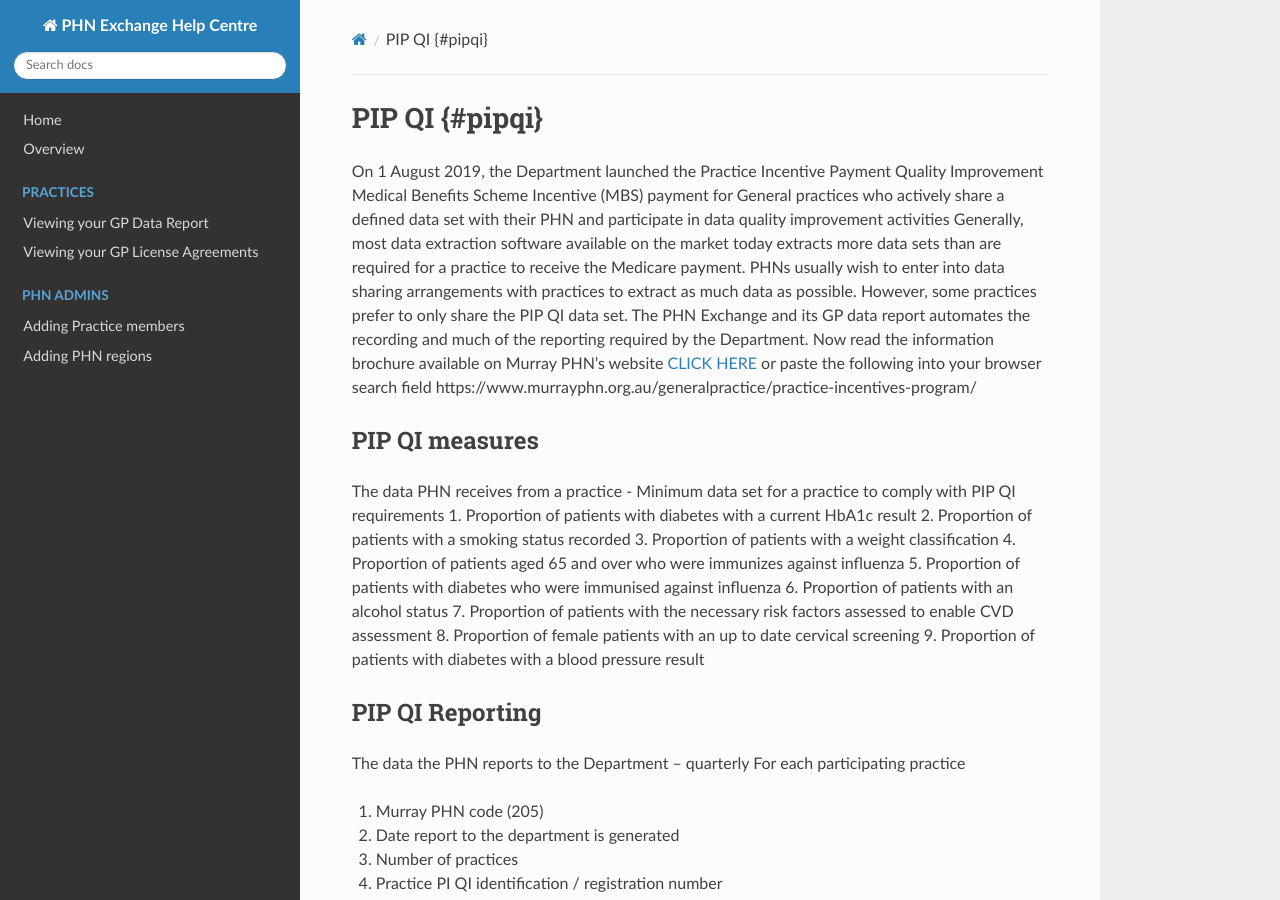
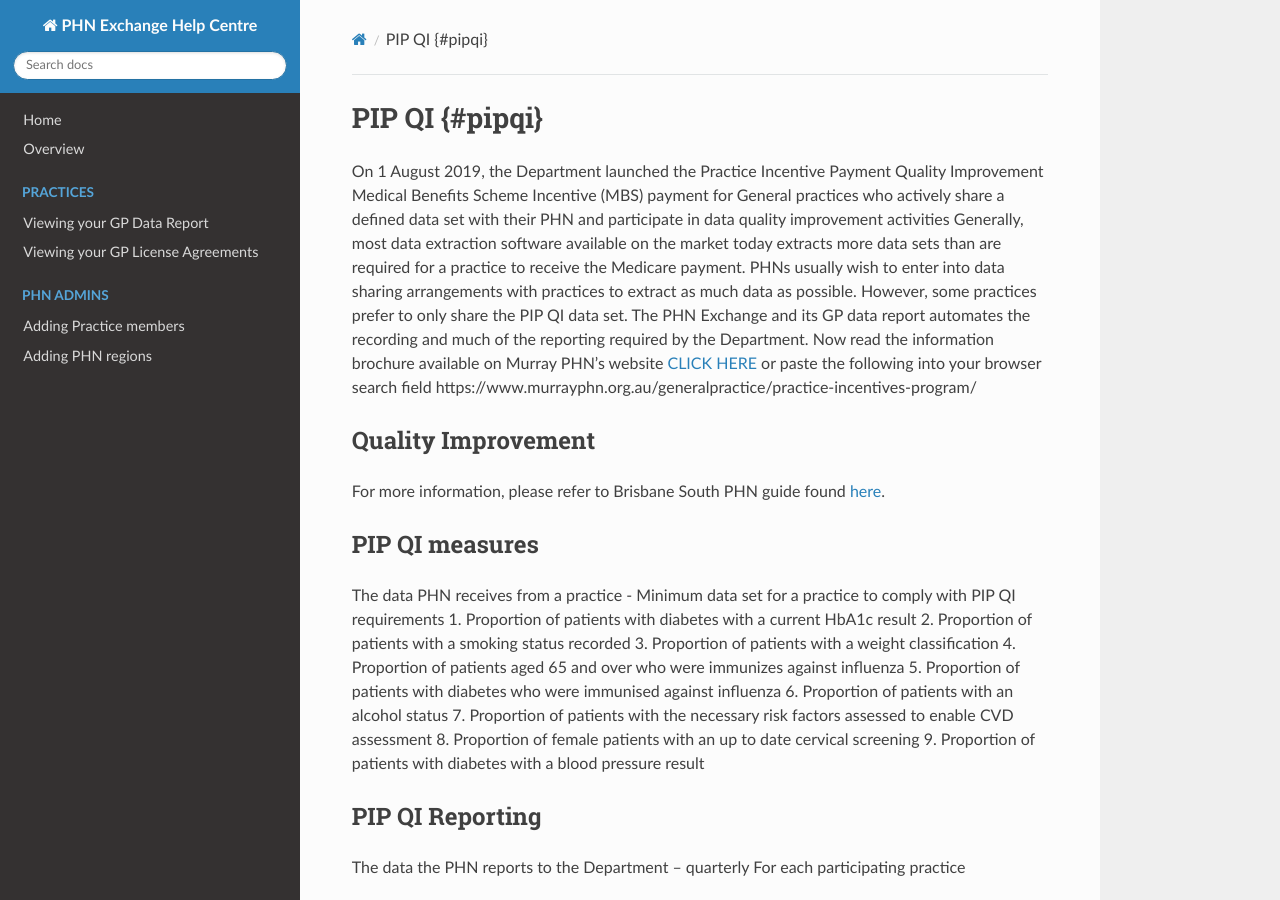
Before and after one commit to MurrayPHN/phn-exchange-docs, an MkDocs documentation site: the page built from docs/pipqi.md, in a window 1280 px wide and 900 px high. Built offline with MkDocs 1.6.1, drawn with Linux system fonts in a browser that asks for light colours; nearby versions of some CDN libraries.

Commit message:
small additions

```diff
--- a/docs/pipqi.md
+++ b/docs/pipqi.md
@@ -3,6 +3,9 @@ On 1 August 2019, the Department launched the Practice Incentive Payment Quality
 Generally, most data extraction software available on the market today extracts more data sets than are required for a practice to receive the Medicare payment. PHNs usually wish to enter into data sharing arrangements with practices to extract as much data as possible. However, some practices prefer to only share the PIP QI data set.
 The PHN Exchange and its GP data report automates the recording and much of the reporting required by the Department.
 Now read the information brochure available on Murray PHN’s website [CLICK HERE](https://www.murrayphn.org.au/generalpractice/practice-incentives-program/) or paste the following into your browser search field https://www.murrayphn.org.au/generalpractice/practice-incentives-program/
+
+## Quality Improvement
+For more information, please refer to Brisbane South PHN guide found [here](https://bsphn.org.au/primary-care-support/general-practice-quality-improvement/).
 
 ## PIP QI measures
 The data PHN receives from a practice  - Minimum data set for a practice to comply with PIP QI requirements
```
Also changed, not shown: docs/gpdata.md (+0 -4 lines).
